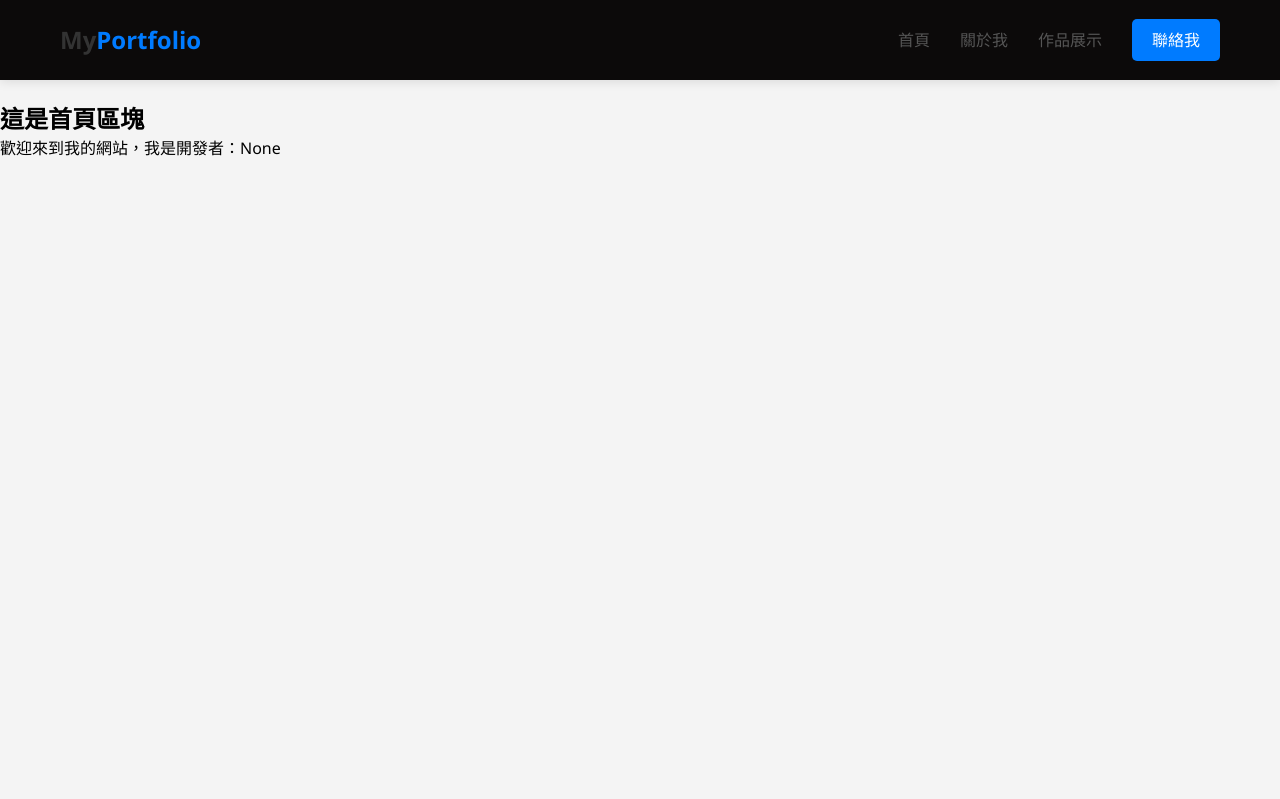
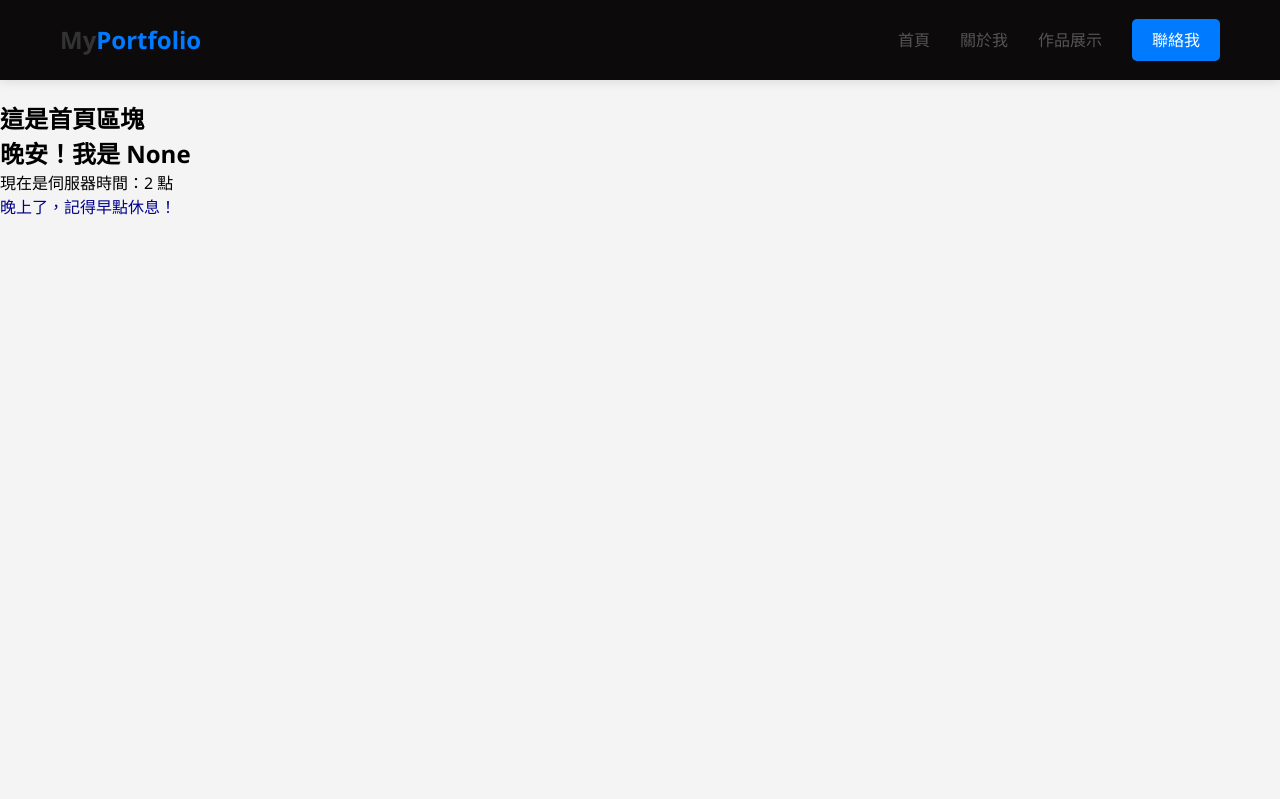
Before and after one commit to whise00001/my-first-portfolio, a Flask app: page / in a window 1280 px wide. Shown: the top 799 px of the page. Run offline with Flask 3, Linux system fonts and the light colour scheme.

Commit message:
update time and web

```diff
--- a/app.py
+++ b/app.py
@@ -1,16 +1,31 @@
 import os
 from dotenv import load_dotenv
 from flask import Flask, render_template
+from datetime import datetime
+db_user = os.getenv("USER_ID")
 
 load_dotenv()
 app = Flask(__name__)
-db_user = os.getenv("USER_ID")
 
 @app.route('/')
 def home():
+    hour = datetime.now().hour
     # 將 .env 讀取到的 db_user 傳遞給模板，命名為 username
+    if 5 <= hour < 12:
+        greeting = "早安"
+    elif 12 <= hour < 18:
+        greeting = "午安"
+    else:
+        greeting = "晚安"
+    return render_template('index.html',
+                           username=db_user,
+                           greeting=greeting,
+                           current_hour=hour)
 
-    return render_template('index.html', username=db_user)
+@app.route('/about')
+def about():
+    # 當使用者輸入 /about 時，顯示 about.html
+    return render_template('about.html')
 
 if __name__ == '__main__':
     # 修改這行：增加 host="0.0.0.0" 並將 port 改為 8080
--- a/templates/index.html
+++ b/templates/index.html
@@ -28,7 +28,14 @@
     </nav>
 
     <section id="home" style="height: 100vh; background: #f4f4f4; padding-top: 100px;"><h1>這是首頁區塊</h1>
-    <p>歡迎來到我的網站，我是開發者：{{ username }}</p>
+    <h1>{{ greeting }}！我是 {{ username }}</h1>
+    <p>現在是伺服器時間：{{ current_hour }} 點</p>
+
+    {% if current_hour >= 18 or current_hour < 5 %}
+        <p style="color: darkblue;">晚上了，記得早點休息！</p>
+    {% else %}
+        <p style="color: orange;">太陽出來了，加油！</p>
+    {% endif %}
     </section>
     <section id="about" style="height: 100vh; background: #ddd; padding-top: 100px;"><h1>這是關於我區塊</h1>
         <div>
@@ -78,6 +85,9 @@
                 <div class="social-links">
                     <p>或是透過 GitHub 找到我</p>
                 </div>
+                <div>
+                    <p>想了解更多嗎？ <a href="/about">點擊這裡查看關於我</a></p>
+                </div>
             </div>
         </div>
     </div>
```
Also changed, not shown: templates/about.html (added, +11 -0 lines).
